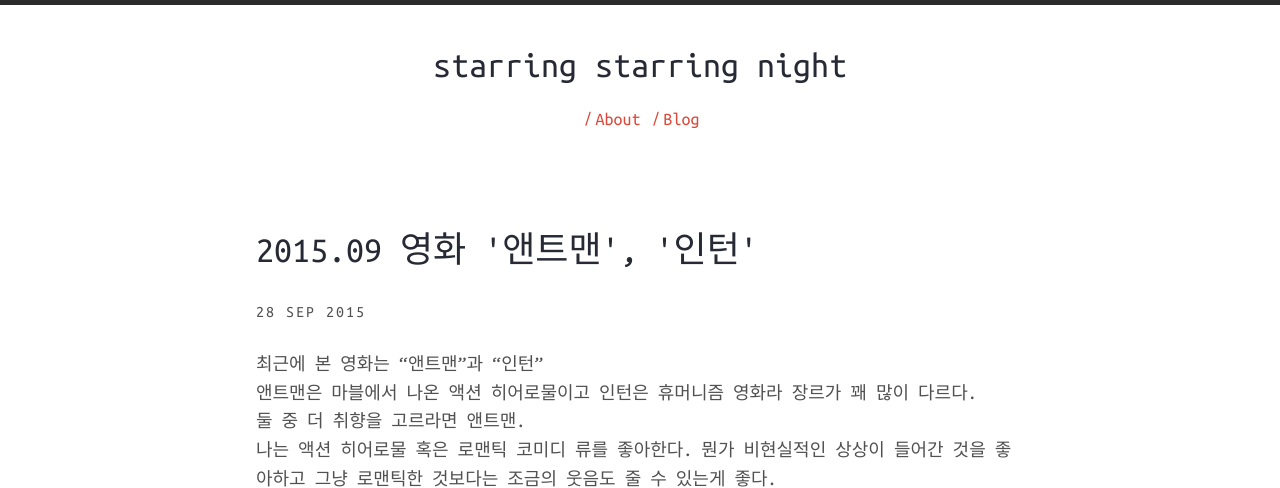
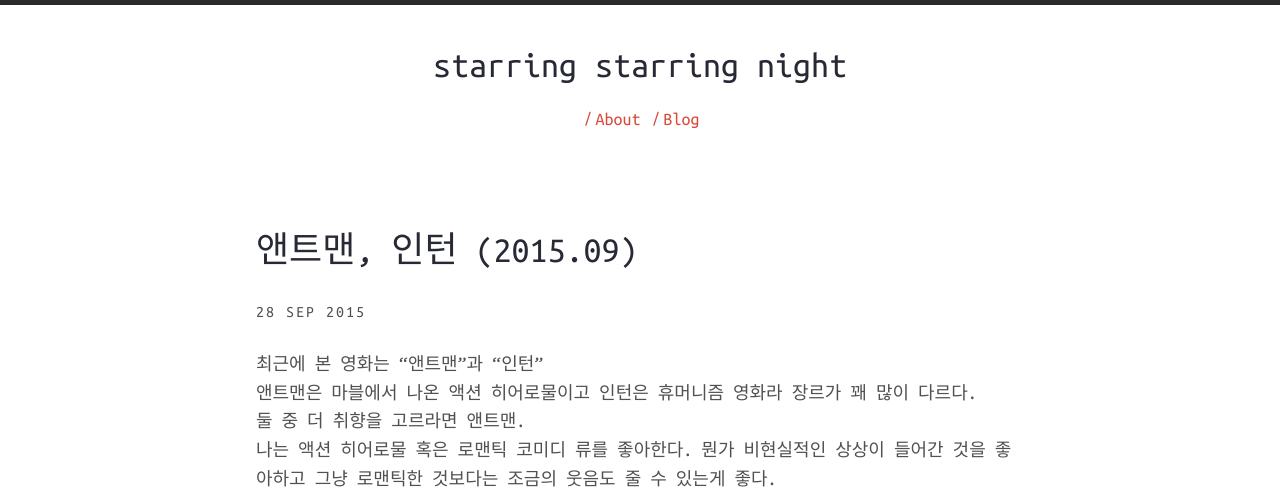
Before and after one commit to hahajh/hahajh.github.com, a Jekyll site: the page built from _posts/2015-09-28-movie-review.md, in a window 1280 px wide and 900 px high, cut to the strip 0-488 px from the top of the window. Built offline with Jekyll 4.4.1, drawn with Linux system fonts in a browser that asks for light colours; nearby versions of some CDN libraries.

Commit message:
modify review

```diff
--- a/_posts/2015-09-28-movie-review.md
+++ b/_posts/2015-09-28-movie-review.md
@@ -1,6 +1,6 @@
 ---
 layout: post
-title: 2015.09 영화 '앤트맨', '인턴'
+title: 앤트맨, 인턴 (2015.09)
 tags: [movie, review]
 ---
 최근에 본 영화는 "앤트맨"과 "인턴"
```
Also changed, not shown: _posts/2015-10-09-peter-pan.md (+1 -1 lines), 1 other file.
